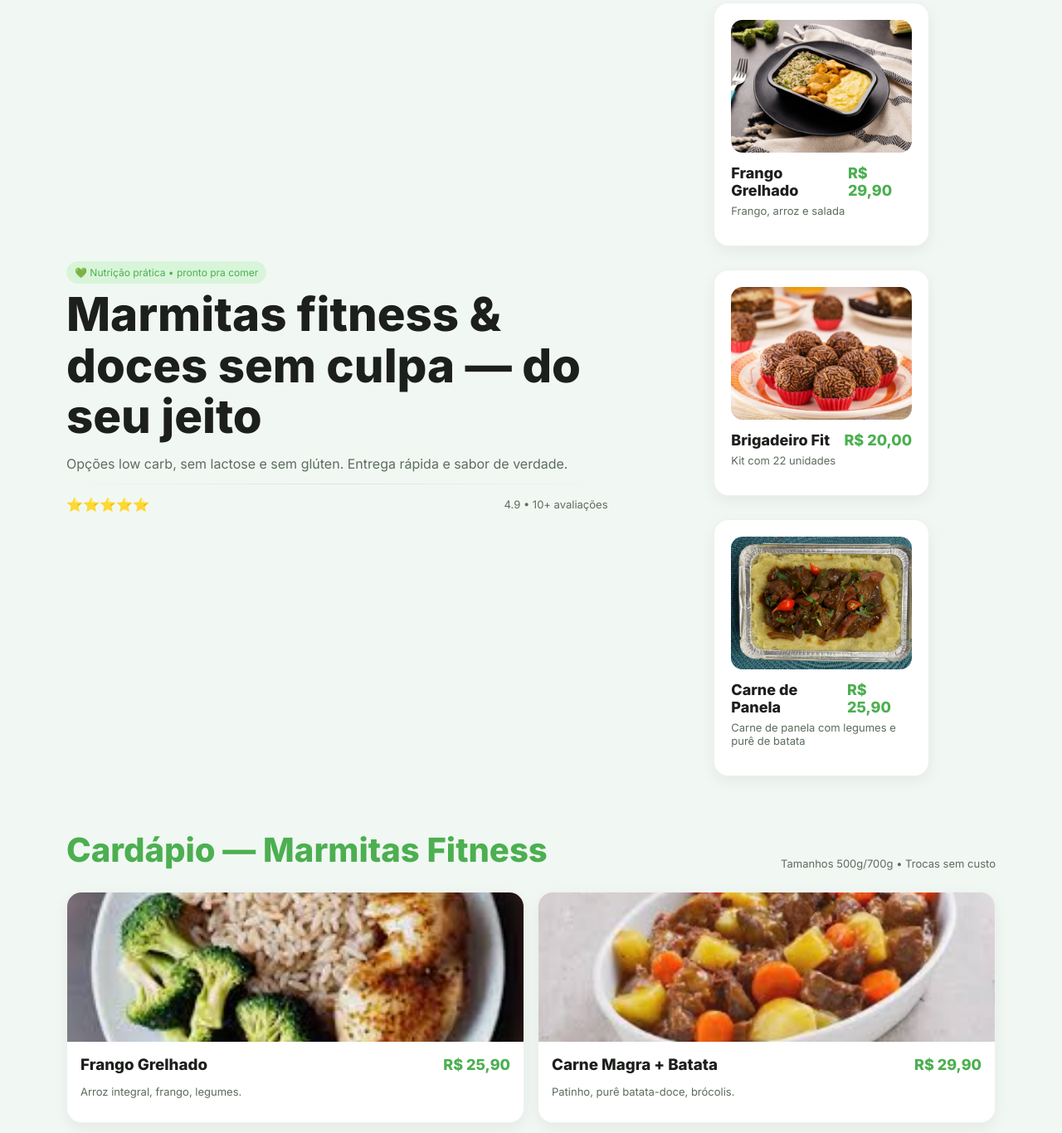
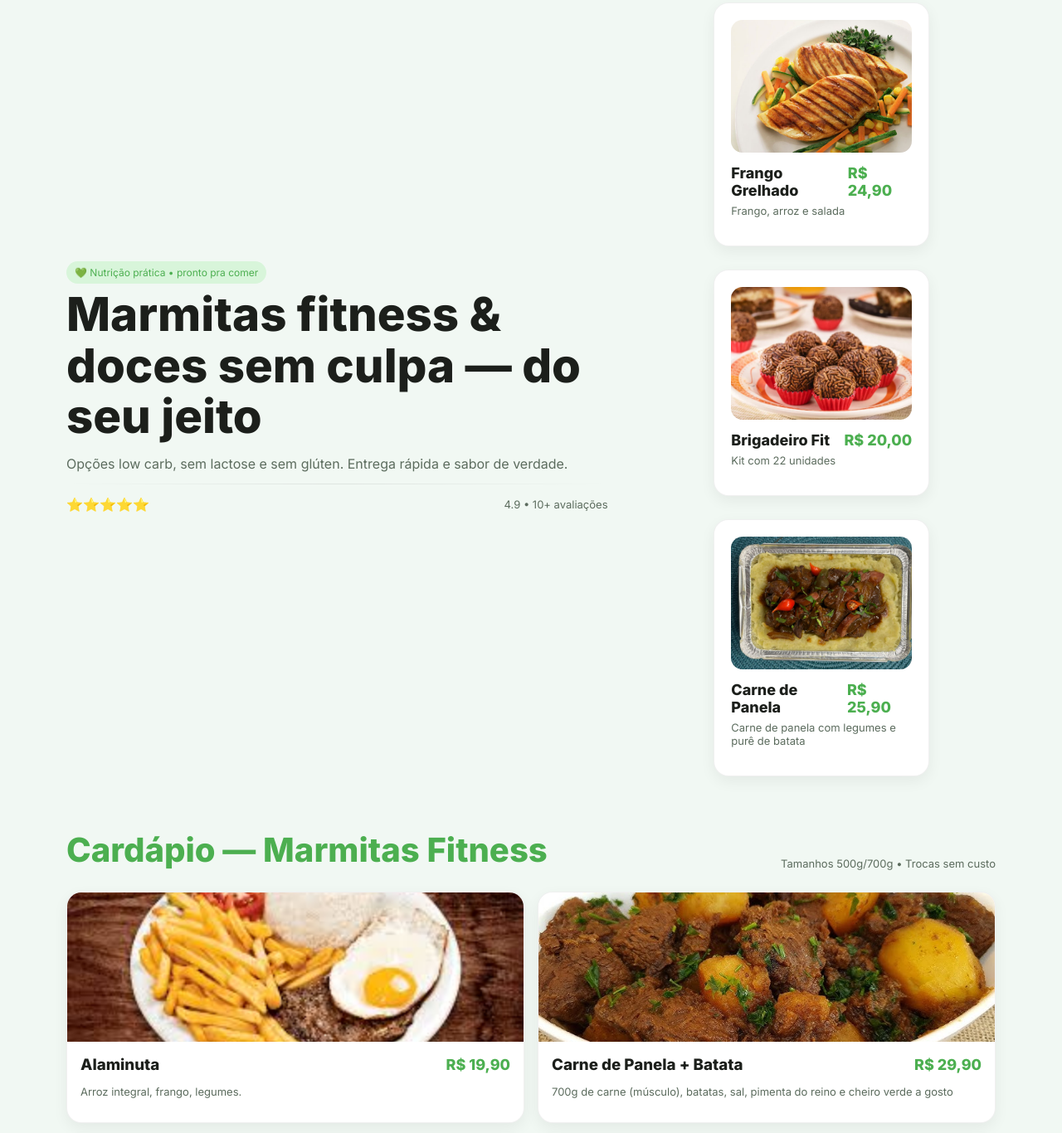
Before and after one commit to kaiquemaxx/marmifit-site, a plain HTML site: page index.html in a window 1280 px wide. Shown: the part 114-1480 px from the top of the page at 83% size. Drawn offline with Linux system fonts and the light colour scheme; a web font is replaced by a local one.

Commit message:
Add files via upload

```diff
--- a/index.html
+++ b/index.html
@@ -259,10 +259,10 @@ footer{
     <div class="list">
 
       <div class="item">
-        <img src="FrangoGrelhhado.jpg" alt="">
+        <img src="file-de-frango-grelhado-1.jpg" alt="">
         <div class="row">
           <strong>Frango Grelhado</strong>
-          <span class="price">R$ 29,90</span>
+          <span class="price">R$ 24,90</span>
         </div>
         <p class="note">Frango, arroz e salada</p>
       </div>
@@ -303,24 +303,24 @@ footer{
     <div class="col-8 grid" style="grid-template-columns:repeat(2,1fr);gap:16px">
 
       <article class="card">
-        <img src="frangoearroz.jpg" alt="">
+        <img src="alaminuta.jpg" alt="">
         <div class="body">
           <div class="row">
-            <h3 style="margin:0">Frango Grelhado</h3>
-            <span class="price">R$ 25,90</span>
+            <h3 style="margin:0">Alaminuta</h3>
+            <span class="price">R$ 19,90</span>
           </div>
           <p class="note">Arroz integral, frango, legumes.</p>
         </div>
       </article>
 
       <article class="card">
-        <img src="carneebatata.png" alt="">
+        <img src="carneebatata.jpg" alt="">
         <div class="body">
           <div class="row">
-            <h3 style="margin:0">Carne Magra + Batata</h3>
+            <h3 style="margin:0">Carne de Panela + Batata</h3>
             <span class="price">R$ 29,90</span>
           </div>
-          <p class="note">Patinho, purê batata-doce, brócolis.</p>
+          <p class="note">700g de carne (músculo), batatas, sal, pimenta do reino e cheiro verde a gosto</p>
         </div>
       </article>
 
```
Also changed, not shown: alaminuta.jpg (added), carneebatata.jpg (added), file-de-frango-grelhado-1.jpg (added).
